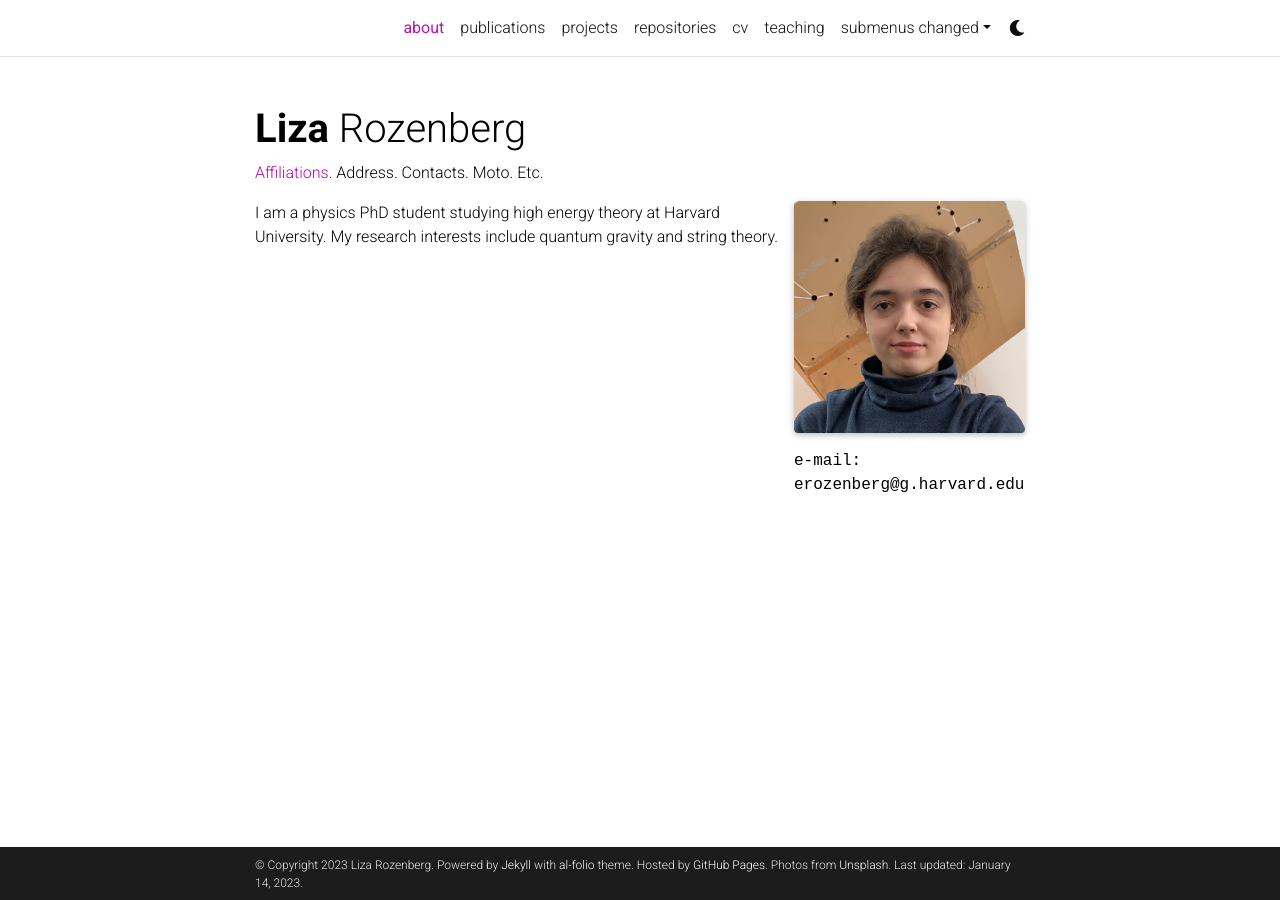
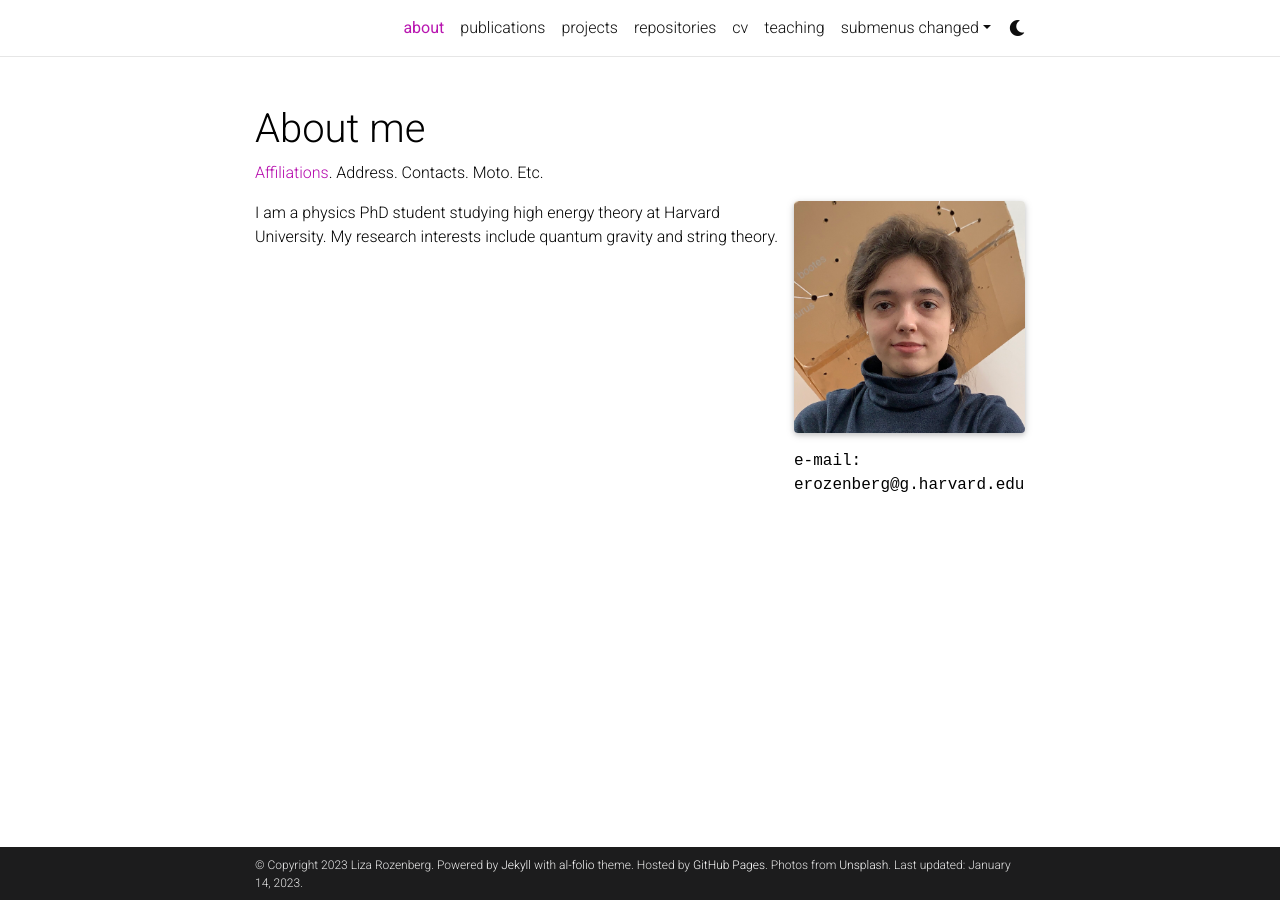
Before and after one commit to acequark/acequark.github.io, a Jekyll site: the page built from _pages/about.md, in a window 1280 px wide. Built offline with Jekyll 4.4.1, drawn with Linux system fonts in a browser that asks for light colours; full-size pictures stand in for the smaller copies a plugin makes; comment, search, counter and statistics services are not loaded; a style sheet for code colours, icons or effects is not loaded.

Commit message:
Update _config.yml

```diff
--- a/_config.yml
+++ b/_config.yml
@@ -2,7 +2,7 @@
 # Site settings
 # -----------------------------------------------------------------------------
 
-title: blank # the website title (if blank, full name will be used instead)
+title: About me # the website title (if blank, full name will be used instead)
 first_name: Liza
 middle_name:
 last_name: Rozenberg
```
